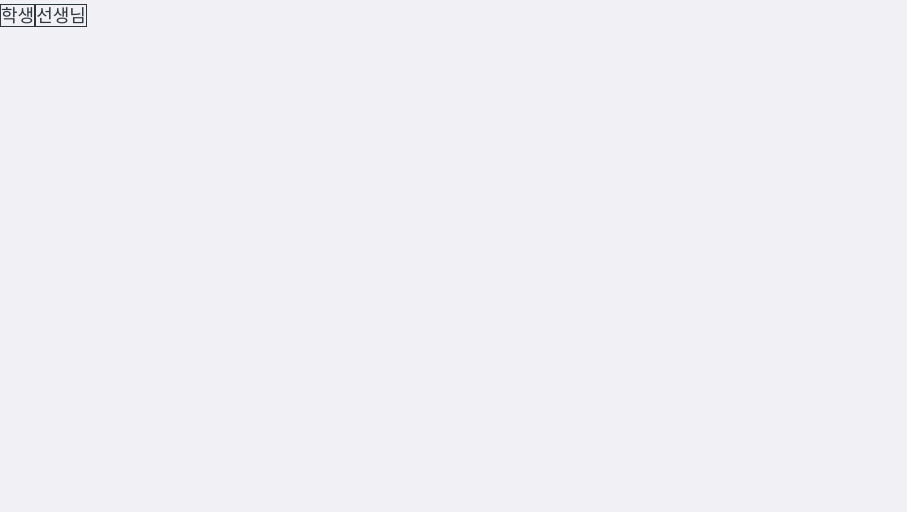
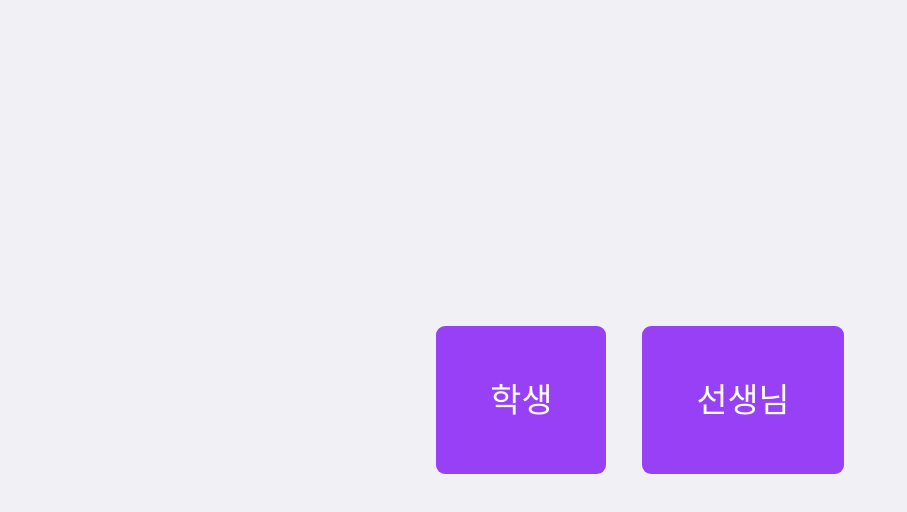
Before and after one commit to Geupjo-Hackathon/KoreanTiger-FE, a Next.js app: page / in a window 1280 px wide. Shown: the top 512 px of the page, without its empty margins (0-907 px from the left). Built offline with nearby package versions, Linux system fonts and the light colour scheme.

Commit message:
style :: 인덱스 페이지 수정

```diff
--- a/src/app/page.tsx
+++ b/src/app/page.tsx
@@ -1,13 +1,22 @@
 "use client";
+import color from "@/tailwind-theme/color";
 import Link from "next/link";
 
 export default function Home() {
   return (
-    <div>
-      <Link href={"/student"} className="w-20 h-10 border">
+    <div className="w-screen h-screen flex justify-center items-center">
+      <Link
+        href={"/student"}
+        className="w-50 h-30 text-3xl p-12 rounded-lg m-4 flex justify-center items-center"
+        style={{ backgroundColor: color.violet_9740F6, color: "white" }}
+      >
         학생
       </Link>
-      <Link href={"/teacher"} className="w-20 h-10 border">
+      <Link
+        href={"/teacher"}
+        className="w-50 h-30 text-3xl p-12 rounded-lg m-4 flex justify-center items-center"
+        style={{ backgroundColor: color.violet_9740F6, color: "white" }}
+      >
         선생님
       </Link>
     </div>
```
